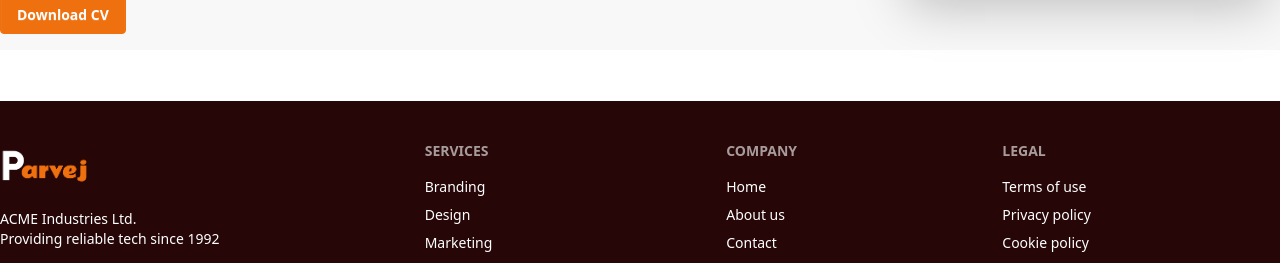
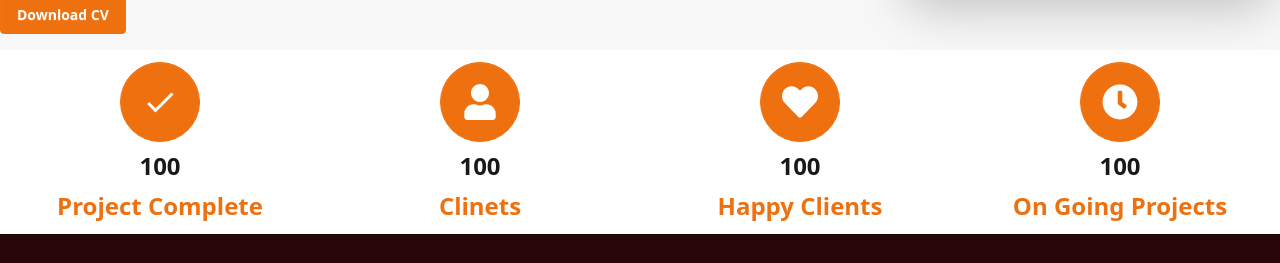
Before and after one commit to mhneloy/9AM-solution-client, a React (Vite) app: page / in a window 1280 px wide. Shown: the part 430-693 px from the top of the page. Built offline with nearby package versions, Linux system fonts and the light colour scheme.

Commit message:
adding the counterUP in banner page

```diff
--- a/package.json
+++ b/package.json
@@ -13,6 +13,7 @@
     "@tailwindcss/vite": "^4.1.8",
     "firebase": "^11.8.1",
     "react": "^19.1.0",
+    "react-countup": "^6.5.3",
     "react-dom": "^19.1.0",
     "react-hook-form": "^7.57.0",
     "react-icons": "^5.5.0",
--- a/src/homepages/banner/Banner.jsx
+++ b/src/homepages/banner/Banner.jsx
@@ -1,7 +1,16 @@
-import { FaFacebookF, FaGithub, FaLinkedinIn } from "react-icons/fa";
+import {
+  FaClock,
+  FaFacebookF,
+  FaGithub,
+  FaHeart,
+  FaLinkedinIn,
+  FaUser,
+} from "react-icons/fa";
+import { MdDone } from "react-icons/md";
 import { Link } from "react-router-dom";
 import "./banner.css";
 import { Typewriter } from "react-simple-typewriter";
+import CountUp from "react-countup";
 const Banner = () => {
   return (
     <div>
@@ -74,6 +83,37 @@ const Banner = () => {
           </div>
         </div>
       </div>
+      {/* counter up */}
+      <div className="grid grid-cols-1 md:grid-cols-2 lg:grid-cols-4 my-3 justify-center">
+        <div className="flex flex-col justify-center items-center gap-2">
+          <div className="btn w-20 h-20 btn-circle bg-brand text-white   hover:bg-transparent hover:text-brand border border-brand p-2">
+            <MdDone className=" text-4xl" />
+          </div>
+          <CountUp end={100} className="text-2xl font-bold" />
+          <p className="text-2xl font-semibold text-brand">Project Complete</p>
+        </div>
+        <div className="flex flex-col justify-center items-center gap-2">
+          <div className="btn w-20 h-20 btn-circle bg-brand text-white   hover:bg-transparent hover:text-brand border border-brand p-2">
+            <FaUser className=" text-4xl" />
+          </div>
+          <CountUp end={100} className="text-2xl font-bold" />
+          <p className="text-2xl font-semibold text-brand">Clinets</p>
+        </div>
+        <div className="flex flex-col justify-center items-center gap-2">
+          <div className="btn w-20 h-20 btn-circle bg-brand text-white   hover:bg-transparent hover:text-brand border border-brand p-2">
+            <FaHeart className=" text-4xl" />
+          </div>
+          <CountUp end={100} className="text-2xl font-bold" />
+          <p className="text-2xl font-semibold text-brand">Happy Clients</p>
+        </div>
+        <div className="flex flex-col justify-center items-center gap-2">
+          <div className="btn w-20 h-20 btn-circle bg-brand text-white   hover:bg-transparent hover:text-brand border border-brand p-2">
+            <FaClock className=" text-4xl" />
+          </div>
+          <CountUp end={100} className="text-2xl font-bold" />
+          <p className="text-2xl font-semibold text-brand">On Going Projects</p>
+        </div>
+      </div>
     </div>
   );
 };
```
Also changed, not shown: 1 other file (tests, documents, lock files or other folders).
